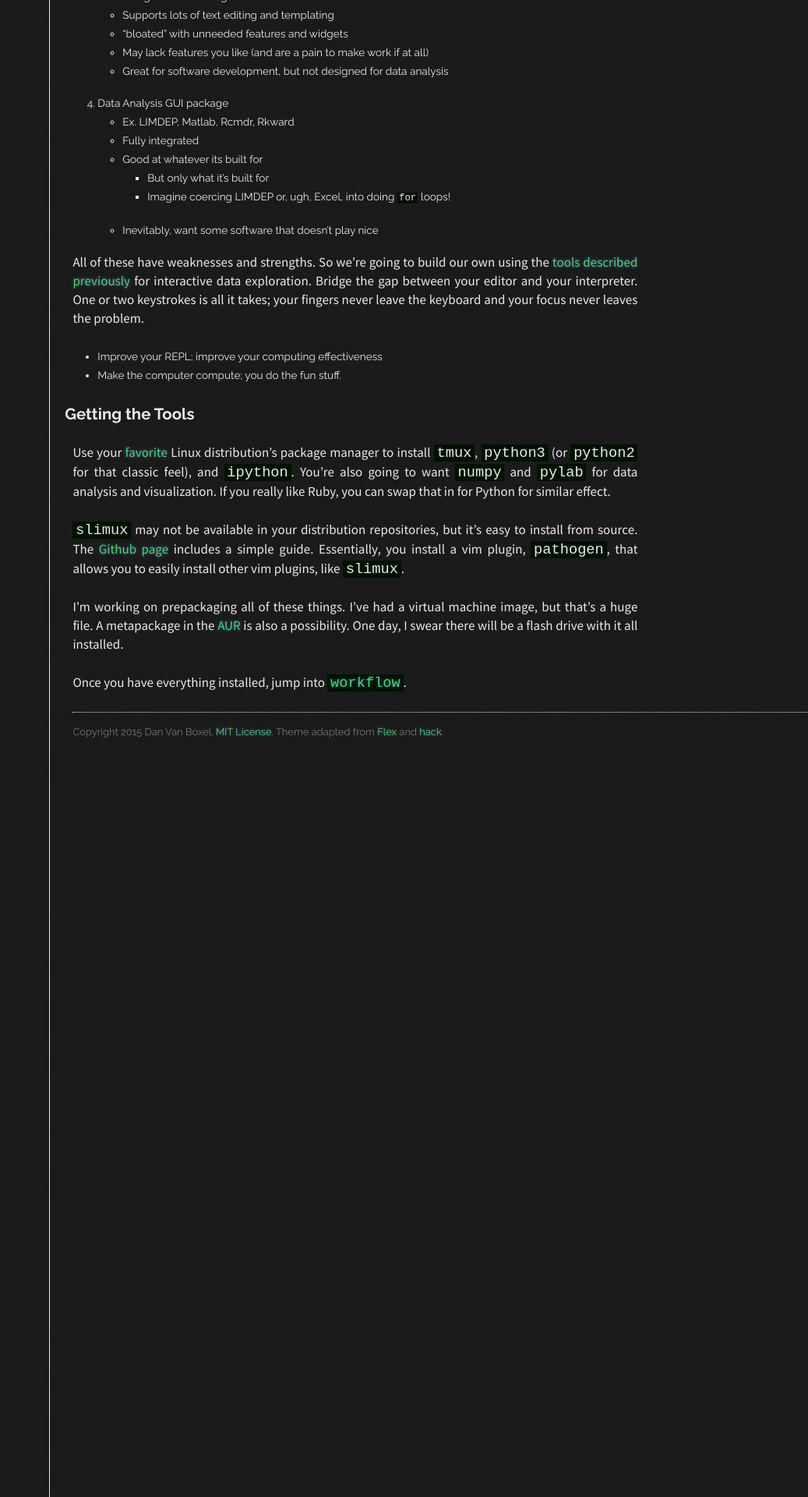
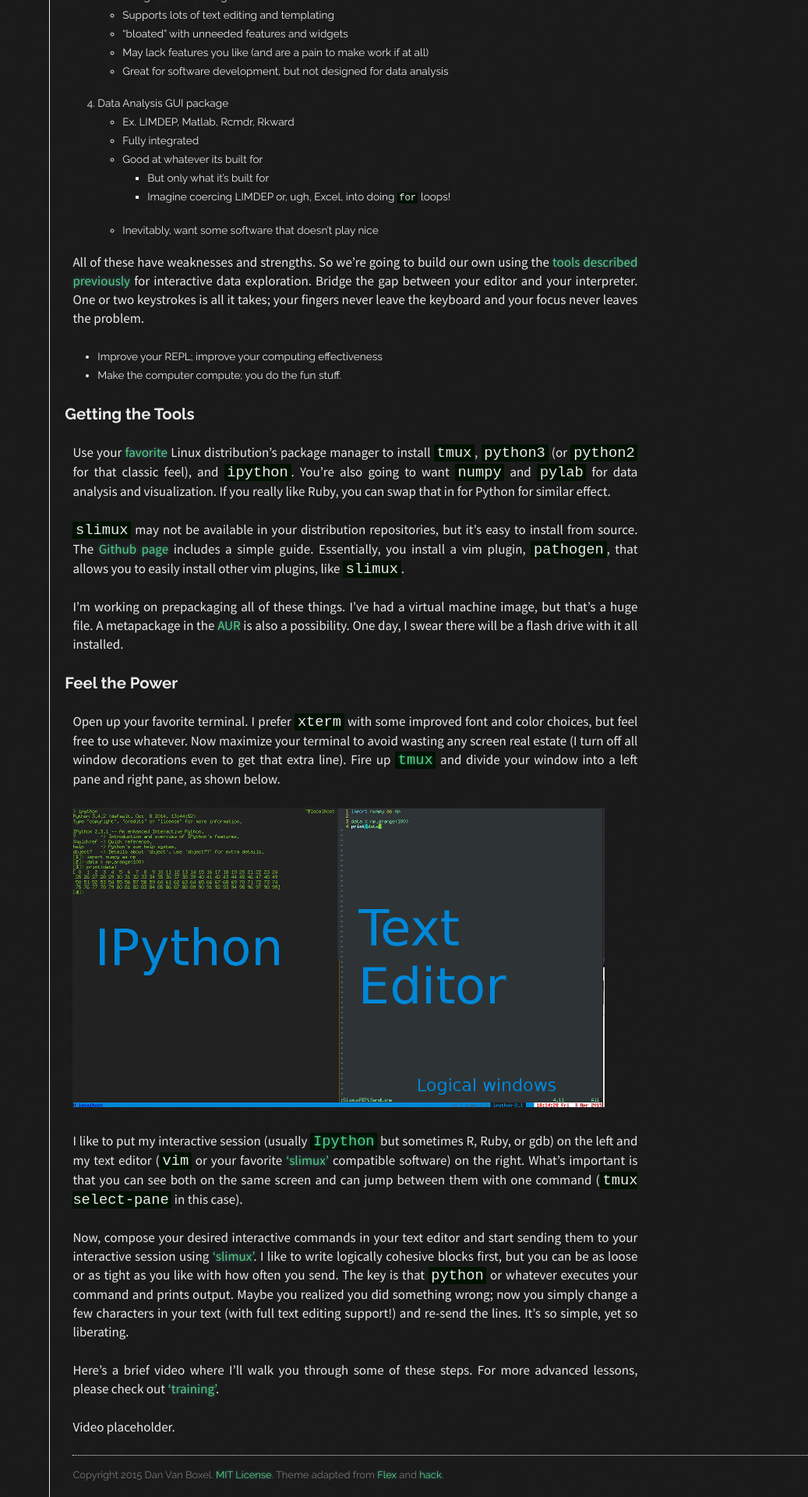
Before and after one commit to dvbuntu/compute, a Jekyll site: the page built from _posts/2050-01-01-workflow.md, in a window 1280 px wide. Shown: the part 784-2704 px from the top of the page at 78% size, without its empty margins (243-1280 px from the left). Built offline with Jekyll 4.4.1, drawn with Linux system fonts in a browser that asks for light colours; Markdown is read by kramdown in place of the engine named in the settings.

Commit message:
Finally explain the actual workflow!

```diff
--- a/_posts/2050-01-01-workflow.md
+++ b/_posts/2050-01-01-workflow.md
@@ -54,4 +54,17 @@ Use your [favorite](https://www.archlinux.org) Linux distribution's package mana
 
 I'm working on prepackaging all of these things.  I've had a virtual machine image, but that's a huge file.  A metapackage in the [AUR](https://aur.archlinux.org) is also a possibility.  One day, I swear there will be a flash drive with it all installed.
 
-Once you have everything installed, jump into [`workflow`]({{ site.baseurl }}/{% post_url 2050-01-01-workflow %}).
+Feel the Power
+---
+
+Open up your favorite terminal.  I prefer `xterm` with some improved font and color choices, but feel free to use whatever.  Now maximize your terminal to avoid wasting any screen real estate (I turn off all window decorations even to get that extra line).  Fire up [`tmux`]({{ site.baseurl }}/{% post_url 2080-01-01-tmux %}) and divide your window into a left pane and right pane, as shown below.
+
+![Simple tmux layout]({{ site.baseurl }}/images/tmux_simple.png)
+
+I like to put my interactive session (usually [`Ipython`]({{ site.baseurl }}/{% post_url 2090-01-01-ipython %}) but sometimes R, Ruby, or gdb) on the left and my text editor (`vim` or your favorite ['slimux']({{ site.baseurl }}/{%post_url 2070-01-01-slimux %}) compatible software) on the right.  What's important is that you can see both on the same screen and can jump between them with one command (`tmux select-pane` in this case).
+
+Now, compose your desired interactive commands in your text editor and start sending them to your interactive session using ['slimux']({{ site.baseurl }}/{%post_url 2070-01-01-slimux %}).  I like to write logically cohesive blocks first, but you can be as loose or as tight as you like with how often you send.  The key is that `python` or whatever executes your command and prints output.  Maybe you realized you did something wrong; now you simply change a few characters in your text (with full text editing support!) and re-send the lines.  It's so simple, yet so liberating.
+
+Here's a brief video where I'll walk you through some of these steps.  For more advanced lessons, please check out ['training']({{ site.baseurl }}/{%post_url 2030-01-01-training %}).
+
+Video placeholder.
```
